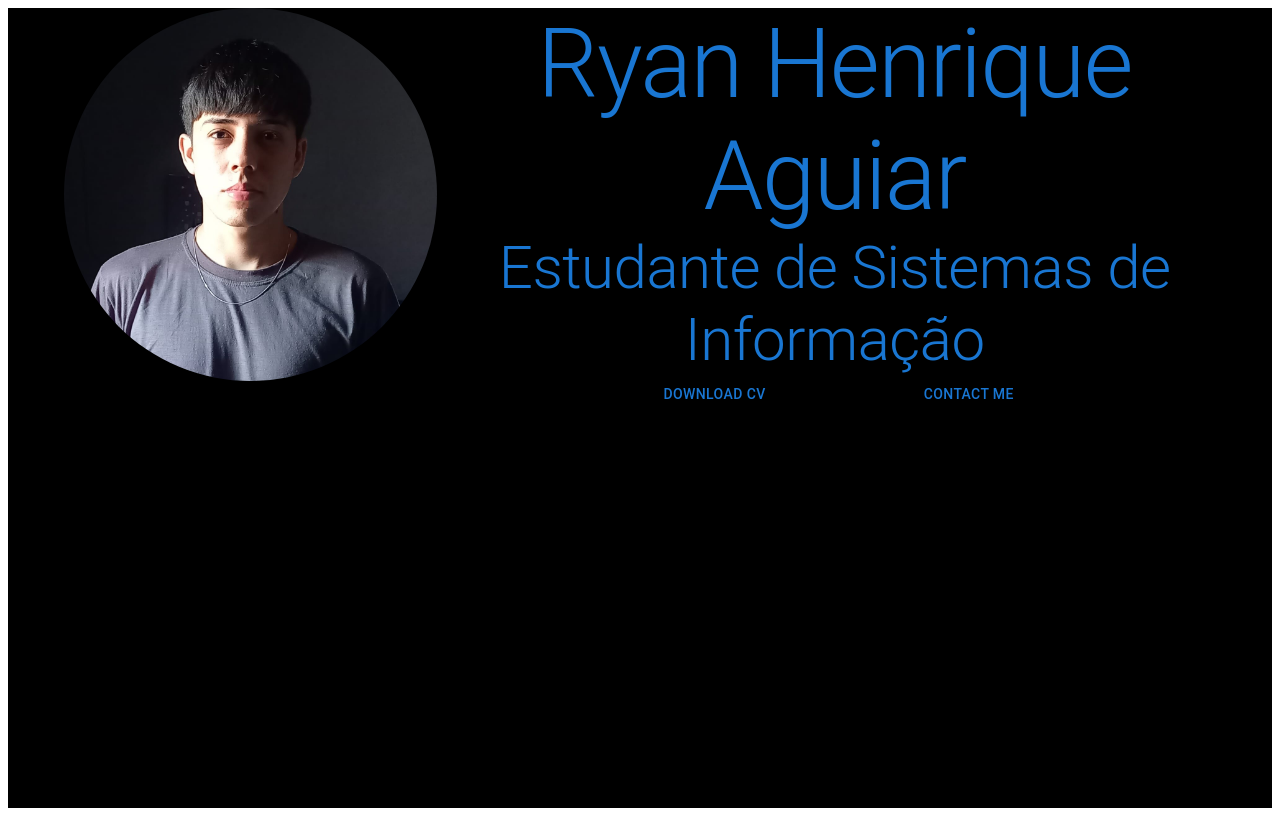
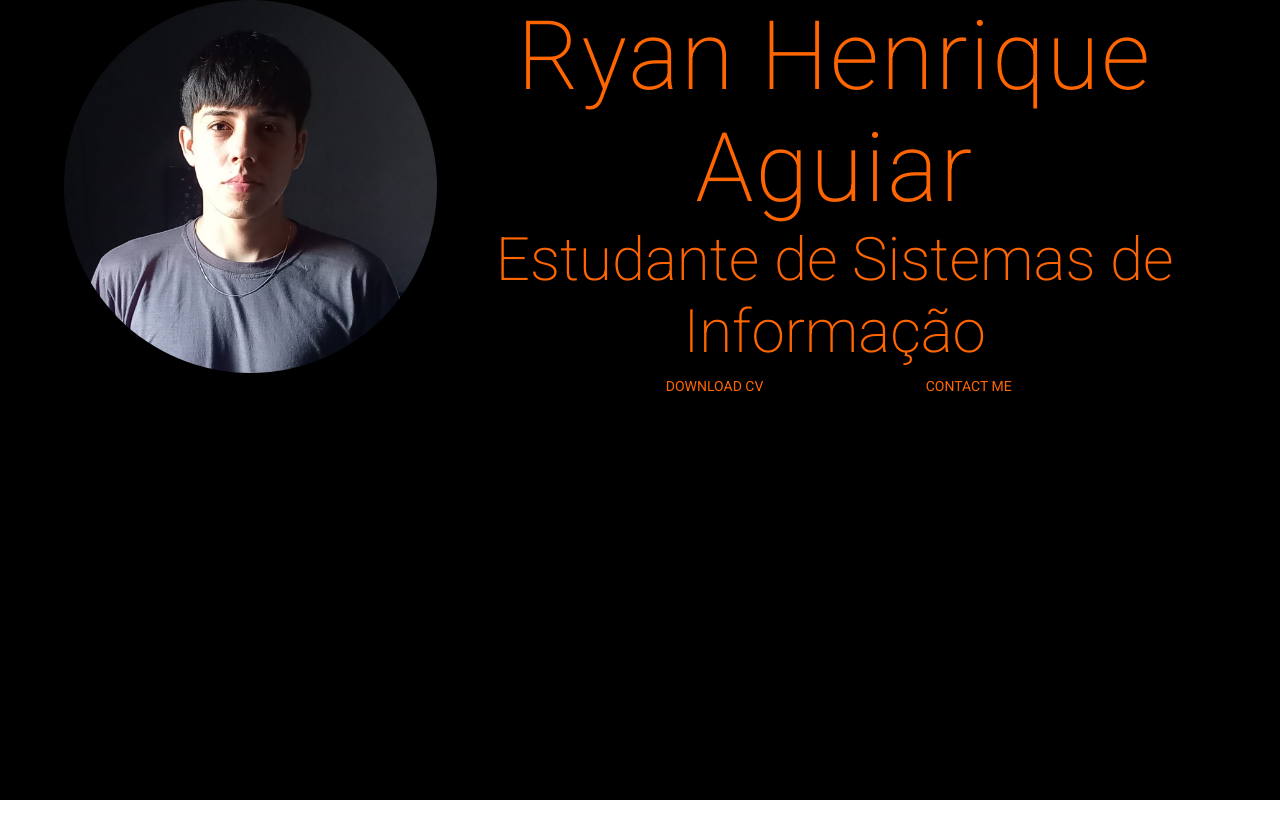
Before and after one commit to Ryan-Henrique-Aguiar/my-portfolio, a React (Vite) app: page / in a window 1280 px wide. Built offline with nearby package versions, Linux system fonts and the light colour scheme; some icons are missing.

Commit message:
feat: config material ui theme and css baseline

```diff
--- a/index.html
+++ b/index.html
@@ -3,7 +3,11 @@
   <head>
     <meta charset="UTF-8" />
     <link rel="icon" type="image/svg+xml" href="/vite.svg" />
-    <meta name="viewport" content="width=device-width, initial-scale=1.0" />
+    <link rel="preconnect" href="https://fonts.googleapis.com">
+  <link rel="preconnect" href="https://fonts.gstatic.com" crossorigin>
+  <link href="https://fonts.googleapis.com/css2?family=Roboto:wght@300;400;500;700&display=swap" rel="stylesheet">
+
+    <meta name="viewport" content="initial-scale=1, width=device-width" />
     <title>my-portfolio</title>
   </head>
   <body>
--- a/package.json
+++ b/package.json
@@ -12,6 +12,7 @@
   "dependencies": {
     "@emotion/react": "^11.14.0",
     "@emotion/styled": "^11.14.1",
+    "@fontsource/roboto": "^5.2.9",
     "@mui/icons-material": "^7.3.6",
     "@mui/material": "^7.3.6",
     "react": "^19.2.0",
--- a/src/main.tsx
+++ b/src/main.tsx
@@ -3,8 +3,16 @@ import { createRoot } from 'react-dom/client'
 
 import App from './App.tsx'
 
+
+import theme from'./theme.ts'
+import { CssBaseline, ThemeProvider } from '@mui/material'
+
 createRoot(document.getElementById('root')!).render(
   <StrictMode>
+
+    <ThemeProvider theme={theme}>
+    <CssBaseline />
     <App />
+    </ThemeProvider>
   </StrictMode>,
 )
--- /dev/null
+++ b/src/theme.ts
@@ -0,0 +1,46 @@
+
+import { createTheme, responsiveFontSizes } from '@mui/material';
+import { green, purple } from '@mui/material/colors';
+import '@fontsource/roboto/200.css';
+import '@fontsource/roboto/300.css';
+import '@fontsource/roboto/400.css';
+import '@fontsource/roboto/500.css';
+import '@fontsource/roboto/700.css';
+
+
+
+let theme = createTheme({
+  palette: {
+    mode:'light',
+    primary: {
+      main: '#ff6501',
+    },
+    secondary: {
+      main: green[500],
+    },
+  },
+  typography:{
+    fontFamily:'Roboto',
+    fontWeightLight: 200,   // 👈 ExtraLight
+    fontWeightRegular: 300,
+    fontWeightMedium: 400,
+
+    body1: {
+      fontWeight: 200,
+    },
+    body2: {
+      fontWeight: 200,
+    },
+    h1: {
+      fontWeight: 200,
+      letterSpacing: '0.02em',
+    },
+    h2: {
+      fontWeight: 200,
+    },
+
+  }
+});
+theme = responsiveFontSizes(theme);
+
+export default theme;
```
Also changed, not shown: 1 other file (tests, documents, lock files or other folders).
